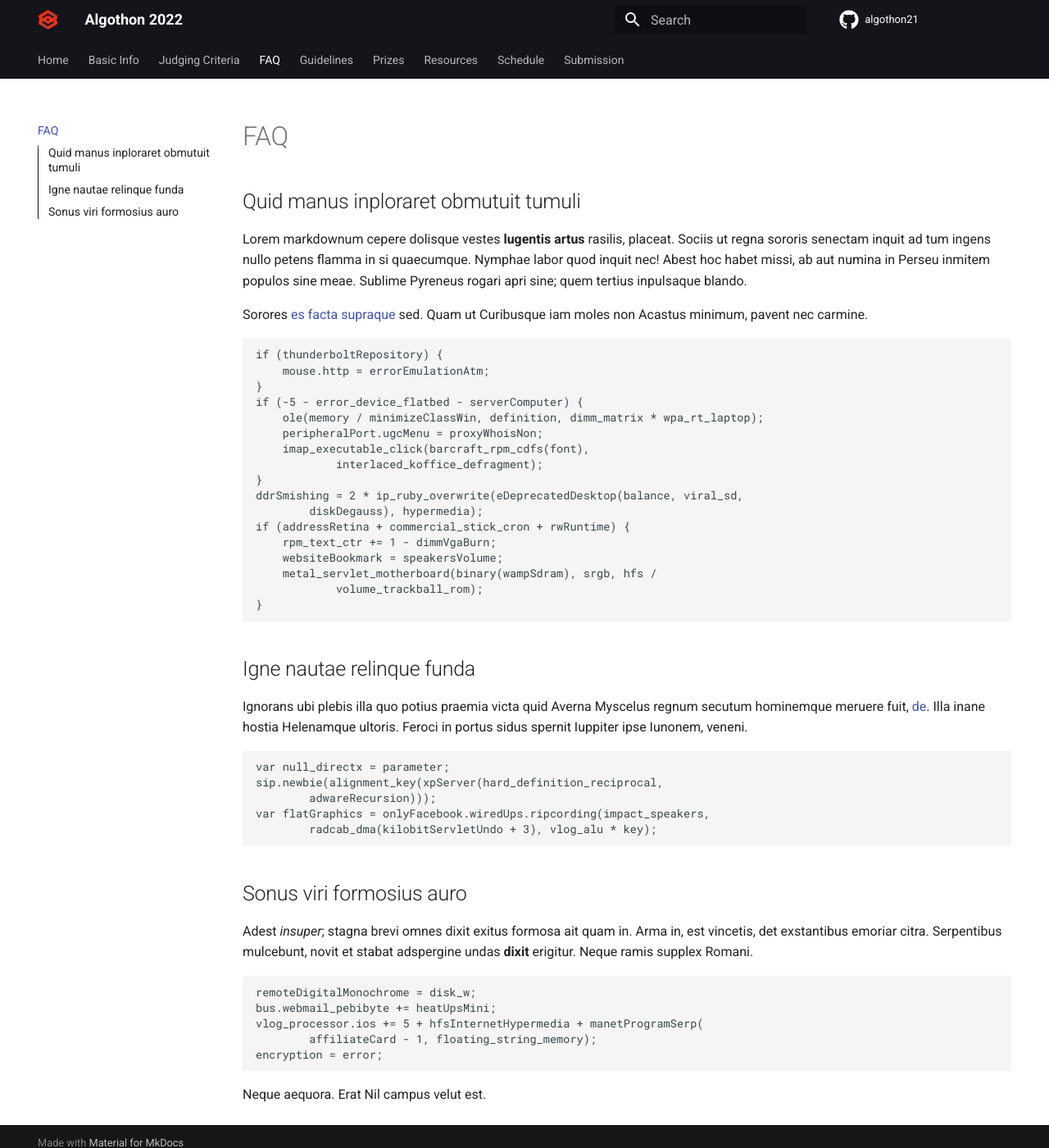
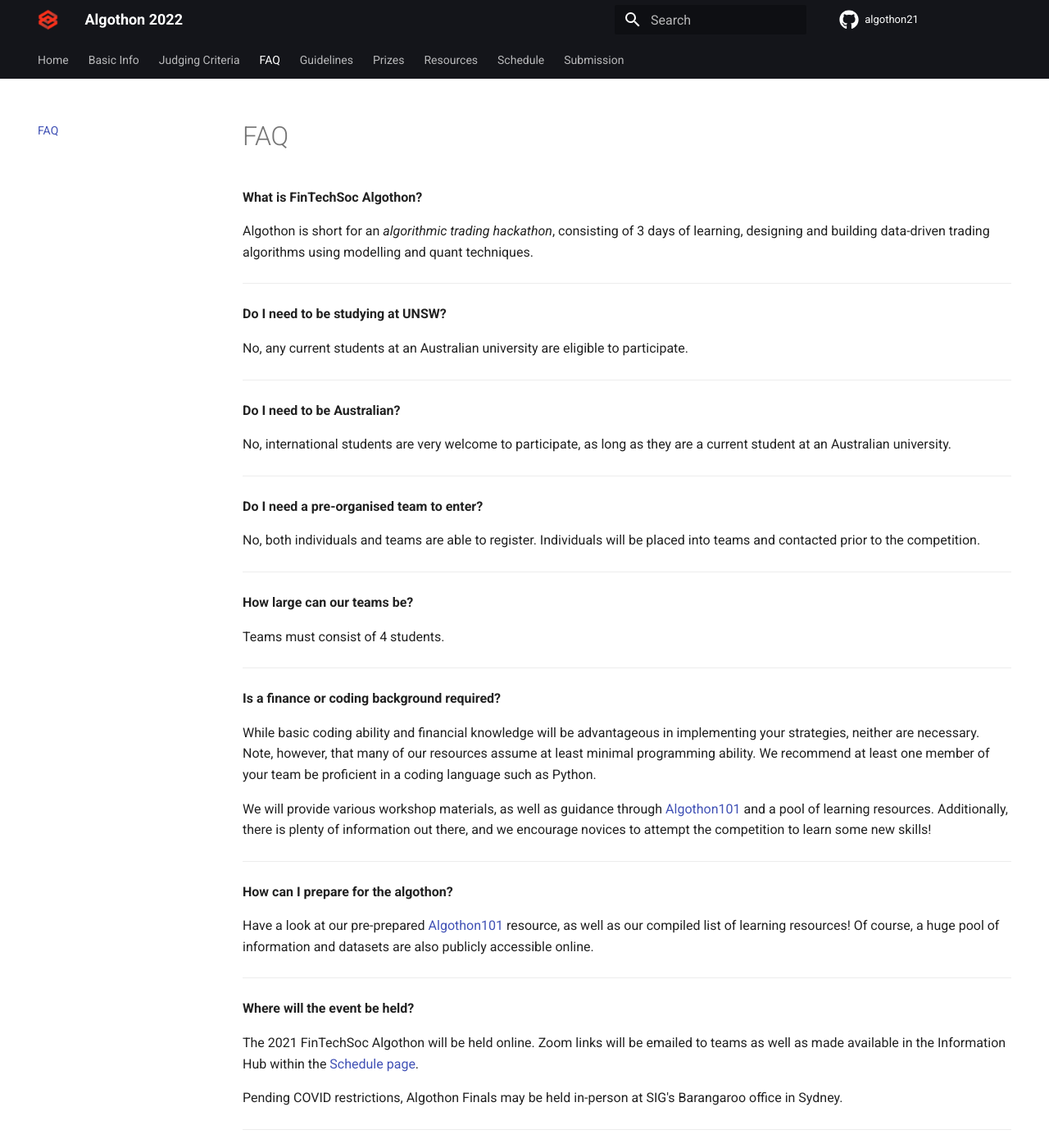
Before and after one commit to loh-0/Algothon25-wiki, an MkDocs documentation site: the page built from docs/faq.md, in a window 1280 px wide and 1400 px high. Shown: the whole window at 82% size. Built offline with MkDocs 1.6.1 and Material for MkDocs 9.7.7, drawn with Linux system fonts in a browser that asks for light colours; comment, search, counter and statistics services are not loaded; some of the changed text lies outside the part shown.

Commit message:
faq translated

```diff
--- a/docs/faq.md
+++ b/docs/faq.md
@@ -1,57 +1,60 @@
 # FAQ
 
-## Quid manus inploraret obmutuit tumuli
+**What is FinTechSoc Algothon?**
 
-Lorem markdownum cepere dolisque vestes **lugentis artus** rasilis, placeat.
-Sociis ut regna sororis senectam inquit ad tum ingens nullo petens flamma in si
-quaecumque. Nymphae labor quod inquit nec! Abest hoc habet missi, ab aut numina
-in Perseu inmitem populos sine meae. Sublime Pyreneus rogari apri sine; quem
-tertius inpulsaque blando.
+  Algothon is short for an *algorithmic trading hackathon*, consisting of 3 days of learning, designing and building data-driven trading algorithms using modelling and quant techniques.
 
-Sorores [es facta supraque](http://muneris.io/mediaque.html) sed. Quam ut
-Curibusque iam moles non Acastus minimum, pavent nec carmine.
+---
+**Do I need to be studying at UNSW?**
 
-    if (thunderboltRepository) {
-        mouse.http = errorEmulationAtm;
-    }
-    if (-5 - error_device_flatbed - serverComputer) {
-        ole(memory / minimizeClassWin, definition, dimm_matrix * wpa_rt_laptop);
-        peripheralPort.ugcMenu = proxyWhoisNon;
-        imap_executable_click(barcraft_rpm_cdfs(font),
-                interlaced_koffice_defragment);
-    }
-    ddrSmishing = 2 * ip_ruby_overwrite(eDeprecatedDesktop(balance, viral_sd,
-            diskDegauss), hypermedia);
-    if (addressRetina + commercial_stick_cron + rwRuntime) {
-        rpm_text_ctr += 1 - dimmVgaBurn;
-        websiteBookmark = speakersVolume;
-        metal_servlet_motherboard(binary(wampSdram), srgb, hfs /
-                volume_trackball_rom);
-    }
+  No, any current students at an Australian university are eligible to participate.
 
-## Igne nautae relinque funda
+---
+**Do I need to be Australian?**
 
-Ignorans ubi plebis illa quo potius praemia victa quid Averna Myscelus regnum
-secutum hominemque meruere fuit, [de](http://www.probabosulcat.com/limosoque).
-Illa inane hostia Helenamque ultoris. Feroci in portus sidus spernit Iuppiter
-ipse Iunonem, veneni.
+  No, international students are very welcome to participate, as long as they are a current student at an Australian university.
 
-    var null_directx = parameter;
-    sip.newbie(alignment_key(xpServer(hard_definition_reciprocal,
-            adwareRecursion)));
-    var flatGraphics = onlyFacebook.wiredUps.ripcording(impact_speakers,
-            radcab_dma(kilobitServletUndo + 3), vlog_alu * key);
+---
+**Do I need a pre-organised team to enter?**
 
-## Sonus viri formosius auro
+  No, both individuals and teams are able to register. Individuals will be placed into teams and contacted prior to the competition.
 
-Adest *insuper*; stagna brevi omnes dixit exitus formosa ait quam in. Arma in,
-est vincetis, det exstantibus emoriar citra. Serpentibus mulcebunt, novit et
-stabat adspergine undas **dixit** erigitur. Neque ramis supplex Romani.
+---
+**How large can our teams be?**
 
-    remoteDigitalMonochrome = disk_w;
-    bus.webmail_pebibyte += heatUpsMini;
-    vlog_processor.ios += 5 + hfsInternetHypermedia + manetProgramSerp(
-            affiliateCard - 1, floating_string_memory);
-    encryption = error;
+  Teams must consist of 4 students.
 
-Neque aequora. Erat Nil campus velut est.
+---
+**Is a finance or coding background required?**
+
+  While basic coding ability  and financial knowledge will be advantageous in implementing your strategies, neither are necessary. Note, however, that many of our resources assume at least minimal programming ability. We recommend at least one member of your team be proficient in a coding language such as Python.
+
+  We will provide various workshop materials, as well as guidance through [Algothon101](Algothon101%20+%20Resources%208c65b2da770343e8b5d814812cfa3e25.md) and a pool of learning resources. Additionally, there is plenty of information out there, and we encourage novices to attempt the competition to learn some new skills!
+
+---
+**How can I prepare for the algothon?**
+
+  Have a look at our pre-prepared [Algothon101](Algothon101%20+%20Resources%208c65b2da770343e8b5d814812cfa3e25.md) resource, as well as our compiled list of learning resources! Of course, a huge pool of information and datasets are also publicly accessible online.
+
+---
+**Where will the event be held?**
+
+  The 2021 FinTechSoc Algothon will be held online. Zoom links will be emailed to teams as well as made available in the Information Hub within the [Schedule page](Schedule%200c75155a7f5a4fc3937efb5b56f4d60f.md).
+
+  Pending COVID restrictions, Algothon Finals may be held in-person at SIG's Barangaroo office in Sydney.
+
+---
+**How long do we have for our presentations?**
+
+  Preliminary round submission details can be found **[here](Submission%20c7033aed55a847c4b5b8d248d513bd4d.md),** and will consist of code submission to GitHub, as well as a 1 minute video explaining your algorithm.
+
+  Finalist presentations will consist of a *5 minute* presentation, followed by a *4 minute* Q&A.
+
+---
+**How will our submissions be assessed?**
+
+  Judging criteria can be found **[here.](Judging%20Criteria%20965819f9e8c74d758c635b1359d76100.md)**
+
+
+---
+For any other general inquiries, please email sponsorships.unswfintechsoc@gmail.com, or message our [Facebook page](https://www.facebook.com/unswfintechsoc).
```
